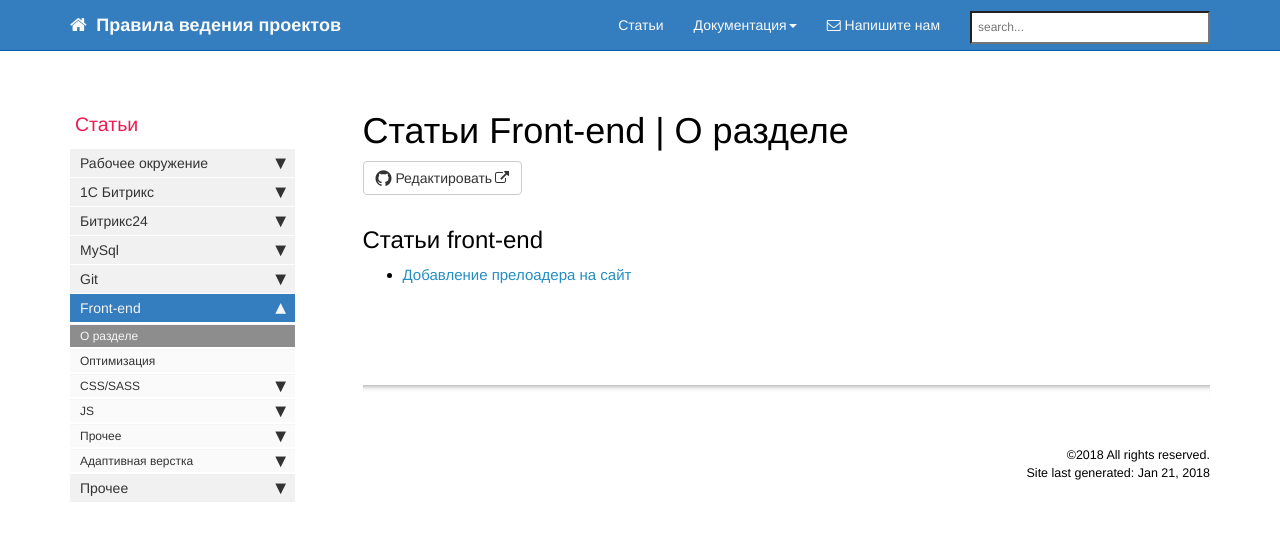
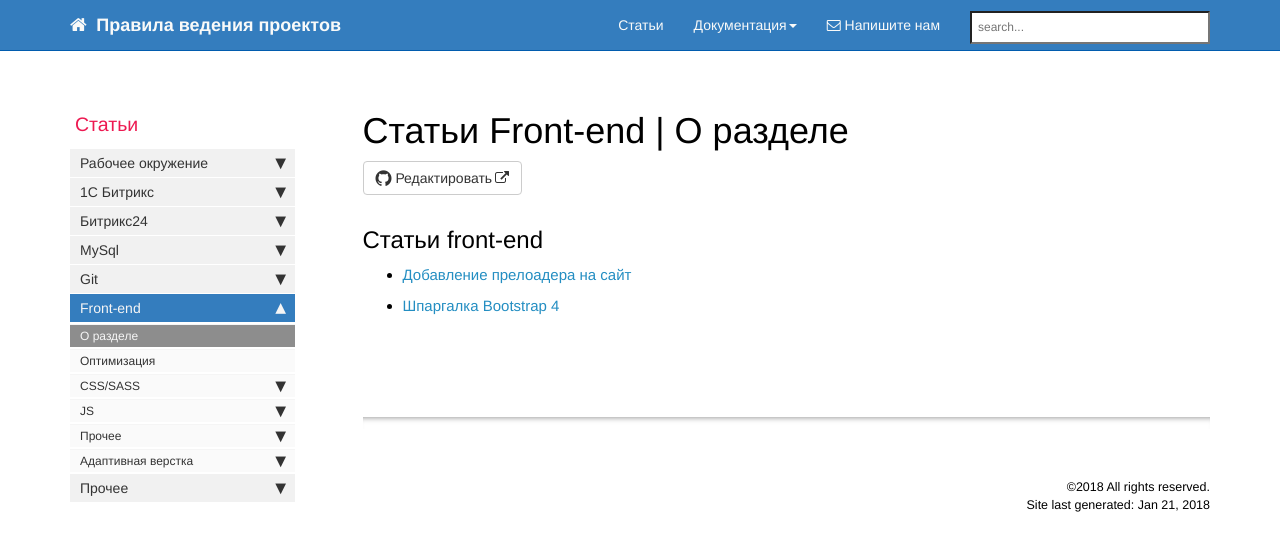
Before and after one commit to gdecider/gdecider.github.io, a Jekyll site: the page built from pages/articles/articles_frontend-about.md, in a window 1280 px wide. Shown: the top 551 px of the page. Built offline with Jekyll 4.4.1, drawn with Linux system fonts in a browser that asks for light colours; nearby versions of some CDN libraries; comment, search, counter and statistics services are not loaded.

Commit message:
Update articles_frontend-about.md

```diff
--- a/pages/articles/articles_frontend-about.md
+++ b/pages/articles/articles_frontend-about.md
@@ -11,3 +11,4 @@ toc: false
 ## Статьи front-end
 
 * [Добавление прелоадера на сайт](/articles-front-add-preloader.html)
+* [Шпаргалка Bootstrap 4](/articles-front-bootstrap-4-shpora.html)
```
